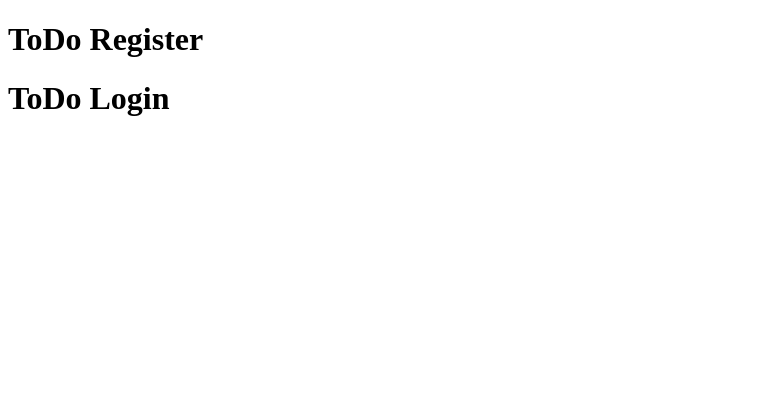
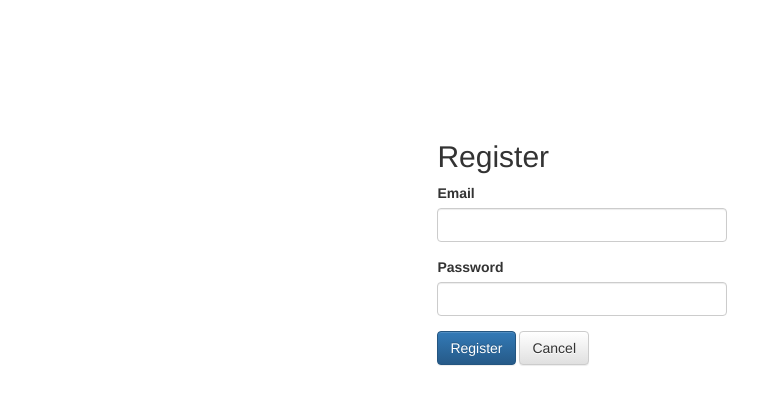
Before and after one commit to VasylKosowski/ToDoApp, a website: page public/index.html in a window 1280 px wide. Shown: the whole page, without its empty margins (0-782 px from the left). Drawn offline with nearby package versions, Linux system fonts and the light colour scheme.

Commit message:
- added angular and bootstrap; - implemented ui for register form;

```diff
--- a/public/index.html
+++ b/public/index.html
@@ -1,11 +1,28 @@
 <!DOCTYPE html>
-<html lang="en">
+<html lang="en" ng-app="">
 <head>
-    <meta charset="UTF-8">
     <title>ToDo App List</title>
+    <link rel="stylesheet" href="/styles/todoapp.css">
+    <link rel="stylesheet" href="/modules/bootstrap/dist/css/bootstrap.min.css">
+    <link rel="stylesheet" href="/modules/bootstrap/dist/css/bootstrap-theme.min.css">
 </head>
 <body>
-<h1>  ToDo Register </h1>
-<h1>  ToDo Login </h1>
+    <div class="container col-md-3 main-page">
+        <h2>Register</h2>
+        <form method="post">
+            <div class="form-group">
+                <label for="email">Email</label>
+                <input type="text" id="email" class="form-control" ng-model="vm.user.email" required />
+            </div>
+            <div class="form-group">
+                <label for="password">Password</label>
+                <input type="password" id="password" class="form-control" ng-model="vm.user.password" />
+            </div>
+            <div class="form-group">
+                <button class="btn btn-primary" ng-click="vm.saveUser()">Register</button>
+                <button class="btn btn-default" ng-click="vm.deleteUser()">Cancel</button>
+            </div>
+        </form>
+    </div>
 </body>
 </html>
--- a/server.js
+++ b/server.js
@@ -2,8 +2,11 @@
  * Created by test on 4/12/16.
  */
 var express = require('express');
+//var path = require('path');
 var app = express();
 
+app.use('/modules', express.static(__dirname + '/node_modules/'));
+app.use('/styles', express.static(__dirname + '/styles/'));
 app.use(express.static(__dirname + "/public"));
 
 app.listen(8081);
--- /dev/null
+++ b/styles/todoapp.css
@@ -0,0 +1,5 @@
+.main-page {
+    float: right;
+    top: 120px;
+    left: 33%;
+}
```
Also changed, not shown: package.json (added, +9 -0 lines).
